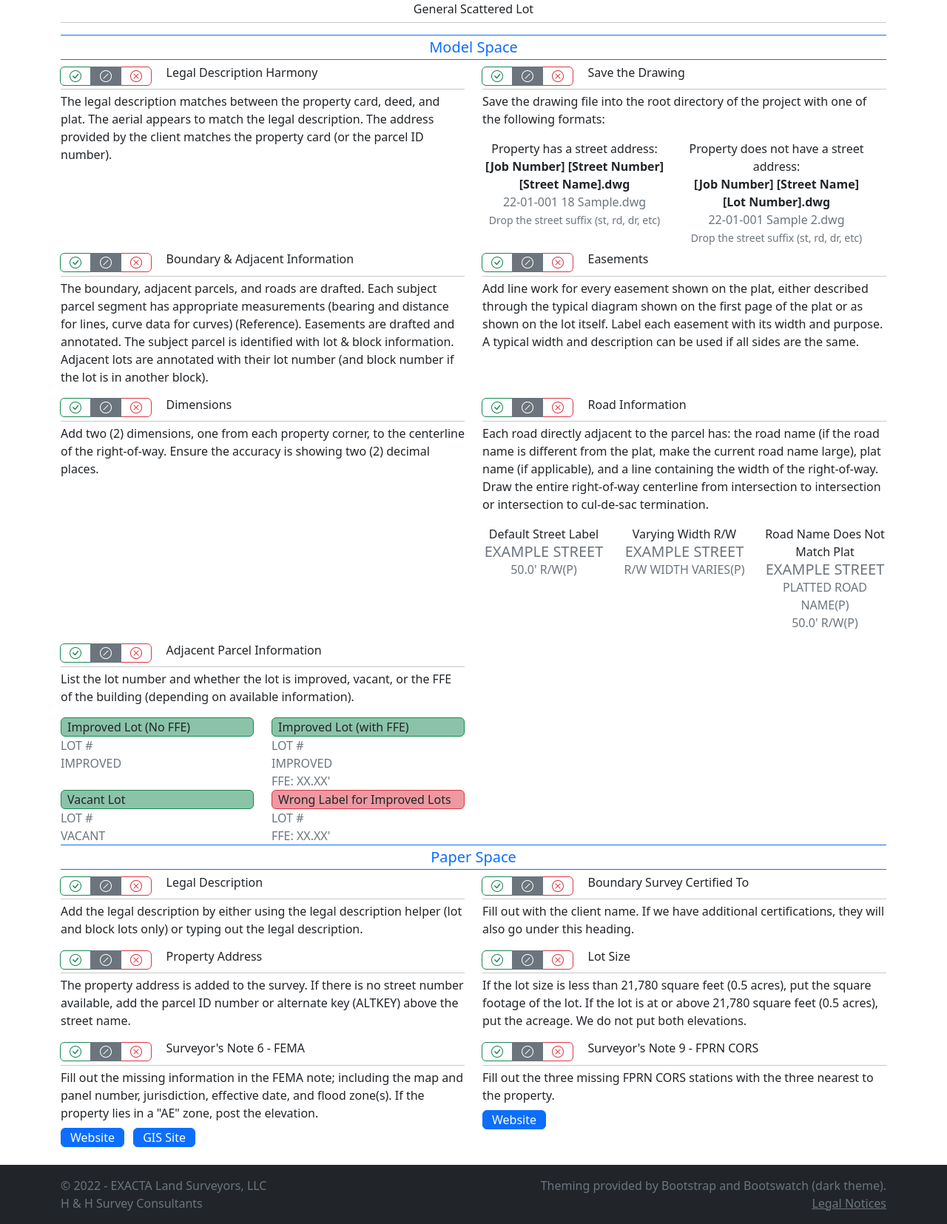
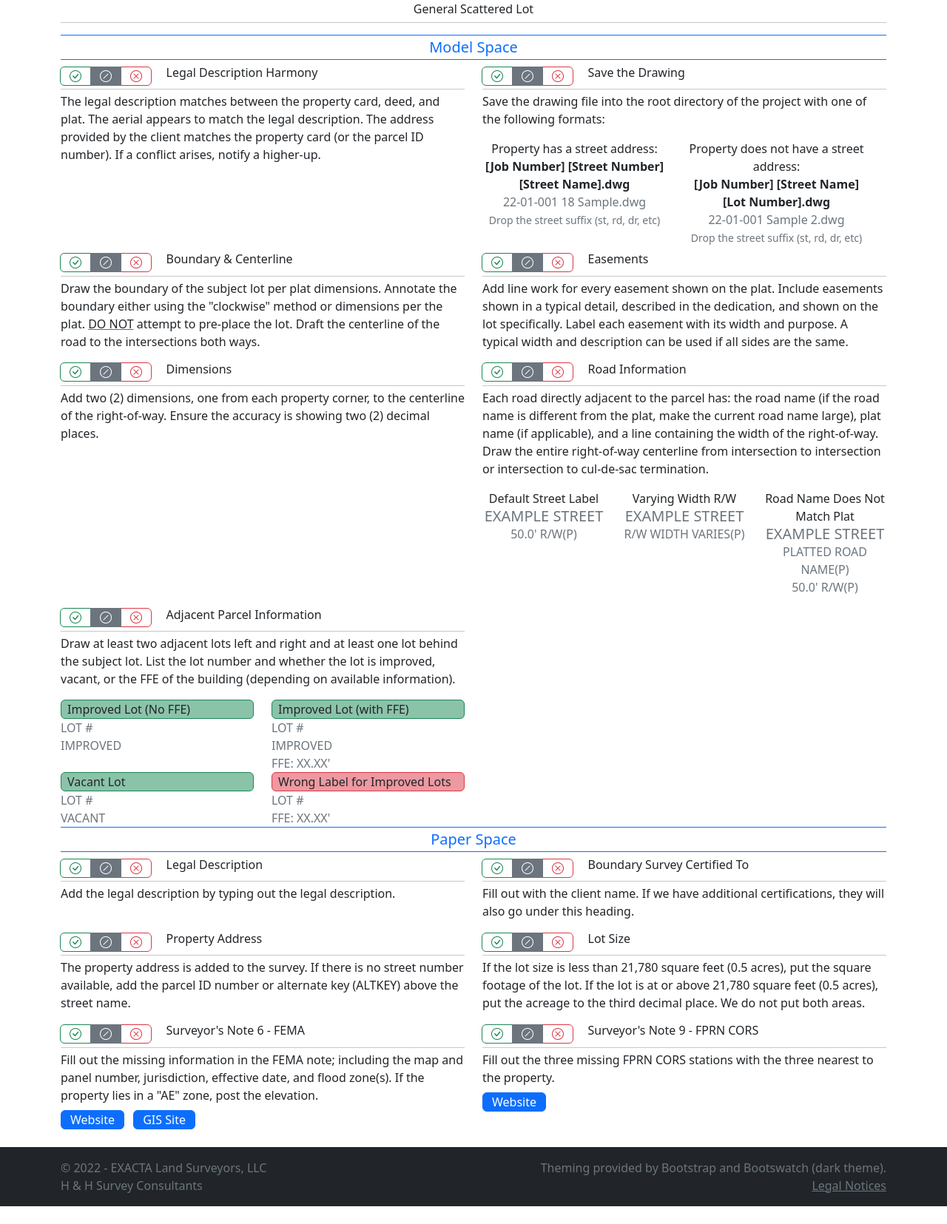
Before and after one commit to NWhite421/resources.hnhsurvey.com, a website: page homebuilder/predraw.html in a window 1280 px wide. Shown: the part 61-1716 px from the top of the page at 74% size. After the commit the page ends 1692 px from the top, so only its background shows below. Drawn offline with nearby package versions, Linux system fonts and the light colour scheme.

Commit message:
Wording updates

```diff
--- a/homebuilder/predraw.html
+++ b/homebuilder/predraw.html
@@ -1,16 +1,3 @@
-<!--
-File: predraw.html
-Path: \homebuilder
-Project: HNH Resources Website
-Created Date: 08-11-2022 19-53-07
-Author: Nathan White
------
-Last Modified: 08-19-2022 15-10-54
-Modified By: Nathan White
------
-Copyright (c) 2022 Exacta Land Surveying
--->
-
 <!DOCTYPE html>
 <html lang="en">
 
@@ -18,7 +5,7 @@ Copyright (c) 2022 Exacta Land Surveying
   <meta charset="utf-8">
   <meta name="viewport" content="width=device-width, initial-scale=1">
   <meta name="print-friendly" content="gui">
-  <meta name="last-update" content="2022-08-12T22:39:49Z">
+  <meta name="last-update" content="2022-09-07T21:07:35.307Z">
   <title>Pre-Draw - H &amp; H Survey</title>
   <link href="../resource/hnh_icon_color.png" rel="icon">
   <link href="https://cdn.jsdelivr.net/npm/bootstrap@5.2.0/dist/css/bootstrap.min.css" rel="stylesheet"
@@ -73,7 +60,7 @@ Copyright (c) 2022 Exacta Land Surveying
           </div>
           <hr class="my-1">
           <p>The legal description matches between the property card, deed, and plat. The aerial appears to match the
-            legal description. The address provided by the client matches the property card (or the parcel ID number).</p>
+            legal description. The address provided by the client matches the property card (or the parcel ID number). If a conflict arises, notify a higher-up.</p>
         </div>
         <div class="col-12 col-lg-6">
           <div class="row align-items-start align-items-md-center" id="section-a2">
@@ -96,14 +83,14 @@ Copyright (c) 2022 Exacta Land Surveying
           <hr class="my-1">
           <p>Save the drawing file into the root directory of the project with one of the following formats:</p>
           <div class="row">
-            <div class="row text-center pb-2 d-print-none">
-              <div class="col-12 col-md-6">
+            <div class="row text-center pb-2">
+              <div class="col-6">
                 <p class="my-0">Property has a street address:</p>
                 <strong class="my-0">[Job Number] [Street Number] [Street Name].dwg</strong>
                 <p class="text-muted my-0 py-0">22-01-001 18 Sample.dwg</p>
                 <small class="text-muted my-0 py-0">Drop the street suffix (st, rd, dr, etc)</small>
               </div>
-              <div class="col-12 col-md-6">
+              <div class="col-6">
                 <p class="my-0">Property does not have a street address:</p>
                 <strong class="my-0">[Job Number] [Street Name] [Lot Number].dwg</strong>
                 <p class="text-muted my-0 py-0">22-01-001 Sample 2.dwg</p>
@@ -127,14 +114,11 @@ Copyright (c) 2022 Exacta Land Surveying
               </div>
             </div>
             <div class="col-8 col-sm-9 align-middle">
-              <h6 class="text-start"><span id="statusa3" class="d-none d-print-inline"></span>Boundary & Adjacent Information</h6>
+              <h6 class="text-start"><span id="statusa3" class="d-none d-print-inline"></span>Boundary &amp; Centerline</h6>
             </div>
           </div>
           <hr class="my-1">
-          <p>The boundary, adjacent parcels, and roads are drafted. Each subject parcel segment has appropriate
-            measurements (bearing and distance for lines, curve data for curves) (Reference). Easements are drafted and
-            annotated. The subject parcel is identified with lot & block information. Adjacent lots are annotated with
-            their lot number (and block number if the lot is in another block).</p>
+          <p>Draw the boundary of the subject lot per plat dimensions. Annotate the boundary either using the &quot;clockwise&quot; method or dimensions per the plat. <u style="text-decoration-color: var(--bs-danger);">DO NOT</u> attempt to pre-place the lot. Draft the centerline of the road to the intersections both ways.</p>
         </div>
         <div class="col-12 col-lg-6">
           <div class="row align-items-start align-items-md-center" id="section-a4">
@@ -155,9 +139,7 @@ Copyright (c) 2022 Exacta Land Surveying
             </div>
           </div>
           <hr class="my-1">
-          <p>Add line work for every easement shown on the plat, either described through the typical diagram shown on
-            the first page of the plat or as shown on the lot itself. Label each easement with its width and purpose. A
-            typical width and description can be used if all sides are the same.</p>
+          <p>Add line work for every easement shown on the plat. Include easements shown in a typical detail, described in the dedication, and shown on the lot specifically. Label each easement with its width and purpose. A typical width and description can be used if all sides are the same.</p>
         </div>
         <div class="col-12 col-lg-6">
           <div class="row align-items-start align-items-md-center" id="section-a5">
@@ -242,7 +224,7 @@ Copyright (c) 2022 Exacta Land Surveying
             </div>
           </div>
           <hr class="my-1">
-          <p>List the lot number and whether the lot is improved, vacant, or the FFE of the building (depending on available information).</p>
+          <p>Draw at least two adjacent lots left and right and at least one lot behind the subject lot. List the lot number and whether the lot is improved, vacant, or the FFE of the building (depending on available information).</p>
           <div class="row d-print-none">
             <div class="col-6">
               <p class="my-0 bg-success px-2 border border-success rounded-2" style="--bs-bg-opacity: .5;">Improved Lot (No FFE)</p>
@@ -284,7 +266,7 @@ Copyright (c) 2022 Exacta Land Surveying
             </div>
           </div>
           <hr class="my-1">
-          <p>Add the legal description by either using the legal description helper (lot and block lots only) or typing out the legal description.</p>
+          <p>Add the legal description by typing out the legal description.</p>
         </div>
         <div class="col-12 col-lg-6">
           <div class="row align-items-start align-items-md-center" id="section-b2">
@@ -347,7 +329,7 @@ Copyright (c) 2022 Exacta Land Surveying
             </div>
           </div>
           <hr class="my-1">
-          <p>If the lot size is less than 21,780 square feet (0.5 acres), put the square footage of the lot. If the lot is at or above 21,780 square feet (0.5 acres), put the acreage. We do not put both elevations.</p>
+          <p>If the lot size is less than 21,780 square feet (0.5 acres), put the square footage of the lot. If the lot is at or above 21,780 square feet (0.5 acres), put the acreage to the third decimal place. We do not put both areas.</p>
         </div>
         <div class="col-12 col-lg-6">
           <div class="row align-items-start align-items-md-center" id="section-b5">
```
